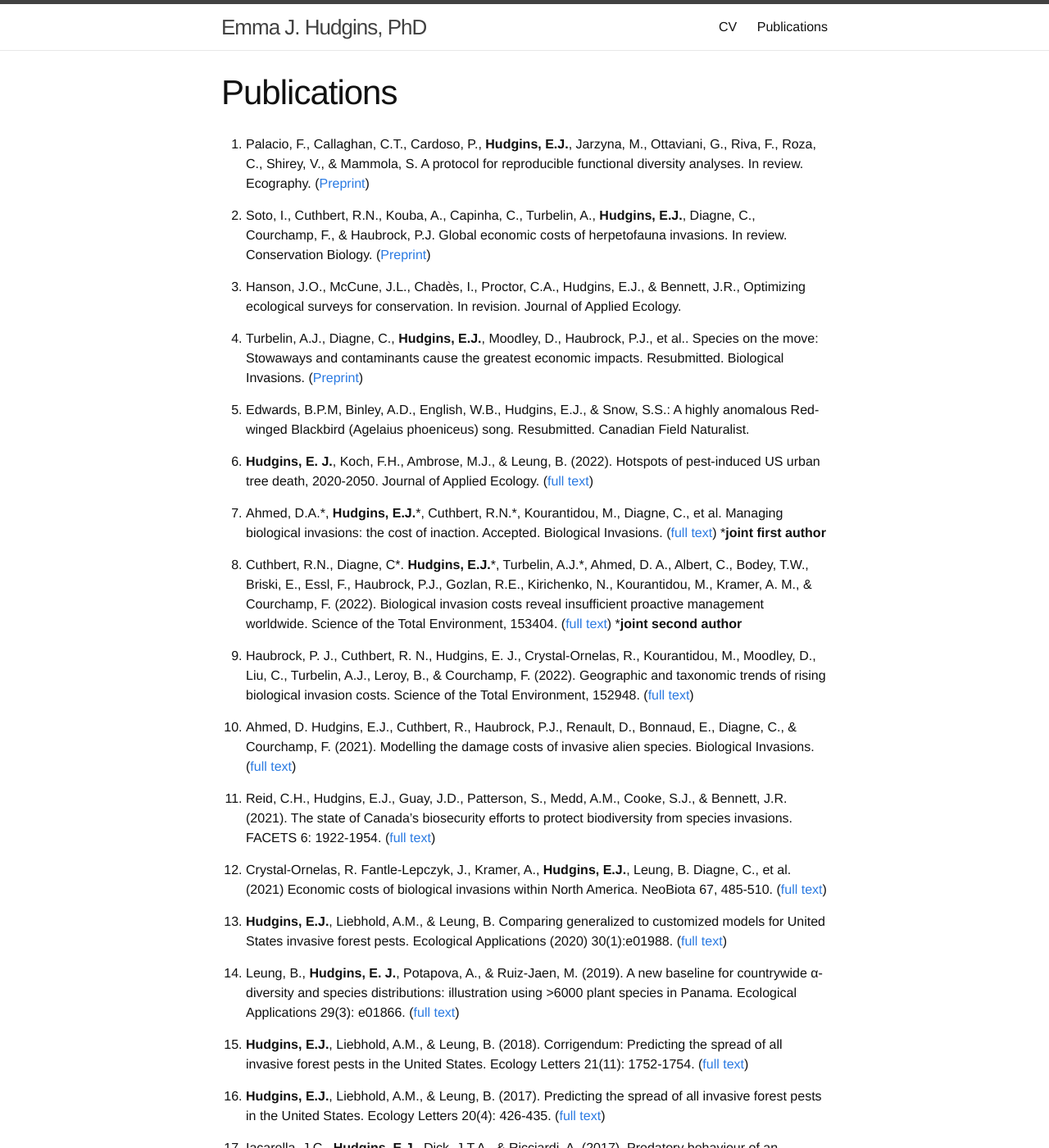
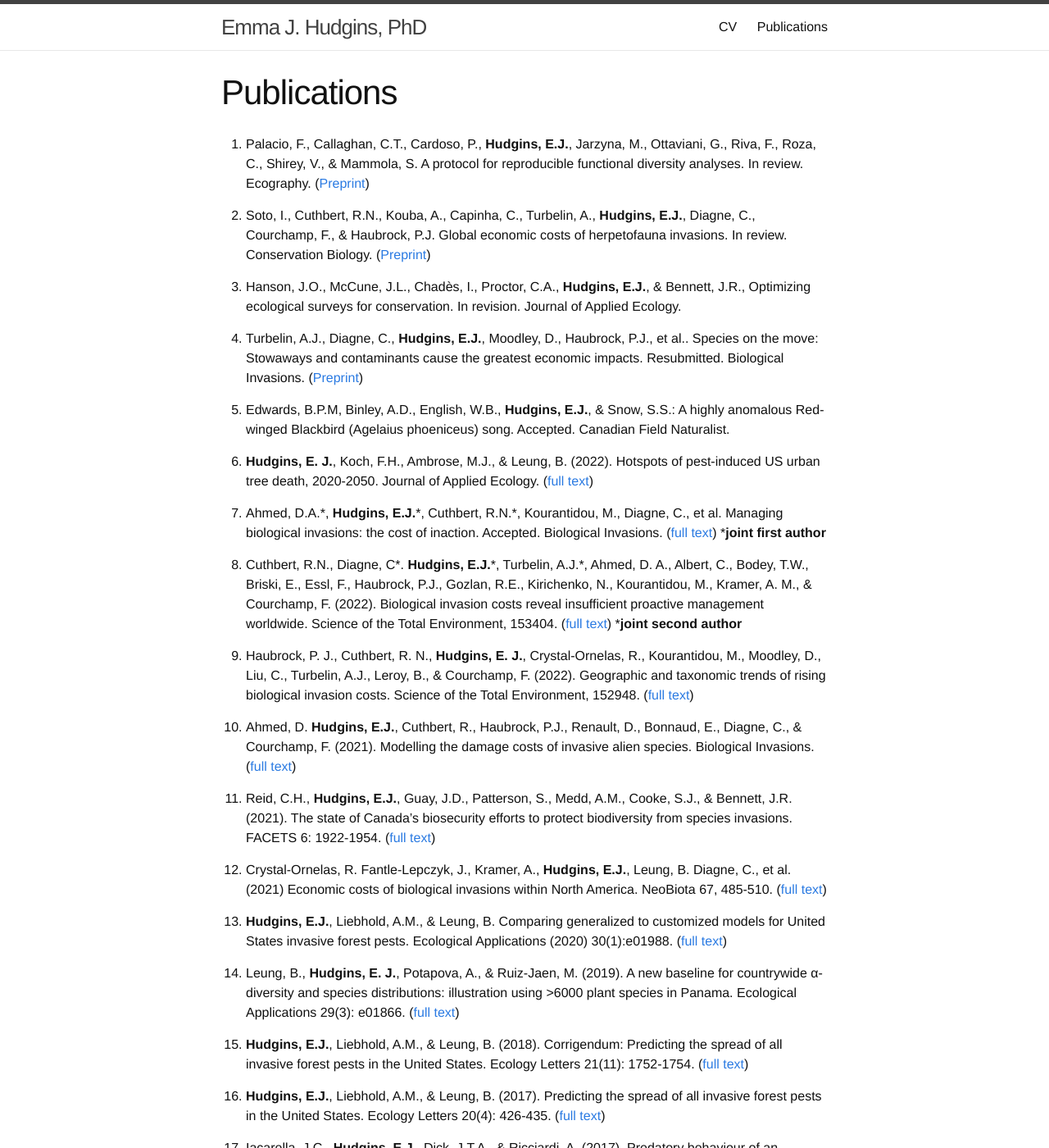
Before and after one commit to emmajhudgins/emmajhudgins.github.io, a Jekyll site: the page built from publications.md, in a window 1280 px wide and 1400 px high. Shown: the whole window at 82% size. Built offline with Jekyll 4.4.1, drawn with Linux system fonts in a browser that asks for light colours; nearby versions of some CDN libraries; some web fonts are replaced.

Commit message:
Update publications.md

```diff
--- a/publications.md
+++ b/publications.md
@@ -11,11 +11,11 @@ order: 2
 
 17.  Soto, I., Cuthbert, R.N., Kouba, A., Capinha, C., Turbelin, A., **Hudgins, E.J.**, Diagne, C., Courchamp, F., & Haubrock, P.J. Global economic costs of herpetofauna invasions. In review. Conservation Biology. ([Preprint](https://doi.org/10.21203/rs.3.rs-964112/v1))
 
-16. Hanson, J.O., McCune, J.L., Chadès, I., Proctor, C.A., Hudgins, E.J., & Bennett, J.R., Optimizing ecological surveys for conservation. In revision. Journal of Applied Ecology.
+16. Hanson, J.O., McCune, J.L., Chadès, I., Proctor, C.A., **Hudgins, E.J.**, & Bennett, J.R., Optimizing ecological surveys for conservation. In revision. Journal of Applied Ecology.
 
 15. Turbelin, A.J., Diagne, C., **Hudgins, E.J.**, Moodley, D., Haubrock, P.J., et al.. Species on the move: Stowaways and contaminants cause the greatest economic impacts. Resubmitted. Biological Invasions. ([Preprint](https://doi.org/10.21203/rs.3.rs-440305/v1))
 
-14. Edwards, B.P.M, Binley, A.D., English, W.B., Hudgins, E.J., & Snow, S.S.: A highly anomalous Red-winged Blackbird (Agelaius phoeniceus) song. Resubmitted. Canadian Field Naturalist.
+14. Edwards, B.P.M, Binley, A.D., English, W.B., **Hudgins, E.J.**, & Snow, S.S.: A highly anomalous Red-winged Blackbird (Agelaius phoeniceus) song. Accepted. Canadian Field Naturalist.
 
 13. **Hudgins, E. J.**, Koch, F.H., Ambrose, M.J., & Leung, B. (2022). Hotspots of pest-induced US urban tree death, 2020-2050. Journal of Applied Ecology. ([full text](https://doi.org/10.1111/1365-2664.14141/))
 
@@ -25,11 +25,11 @@ order: 2
 11. Cuthbert, R.N., Diagne, C\*. **Hudgins, E.J.**\*, Turbelin, A.J.\*, Ahmed, D. A., Albert, C., Bodey, T.W., Briski, E., Essl, F., Haubrock, P.J., Gozlan, R.E., Kirichenko, N., Kourantidou, M., Kramer, A. M., & Courchamp, F. (2022). Biological invasion costs reveal insufficient proactive management worldwide. Science of the Total Environment, 153404. ([full text](https://doi.org/10.1016/j.scitotenv.2022.153404))
 \***joint second author**
 
-10. Haubrock, P. J., Cuthbert, R. N., Hudgins, E. J., Crystal-Ornelas, R., Kourantidou, M., Moodley, D., Liu, C., Turbelin, A.J., Leroy, B., & Courchamp, F. (2022). Geographic and taxonomic trends of rising biological invasion costs. Science of the Total Environment, 152948. ([full text](https://doi.org/10.1016/j.scitotenv.2022.152948))
+10. Haubrock, P. J., Cuthbert, R. N., **Hudgins, E. J.**, Crystal-Ornelas, R., Kourantidou, M., Moodley, D., Liu, C., Turbelin, A.J., Leroy, B., & Courchamp, F. (2022). Geographic and taxonomic trends of rising biological invasion costs. Science of the Total Environment, 152948. ([full text](https://doi.org/10.1016/j.scitotenv.2022.152948))
 
-9. Ahmed, D. Hudgins, E.J., Cuthbert, R., Haubrock, P.J., Renault, D., Bonnaud, E., Diagne, C., & Courchamp, F. (2021). Modelling the damage costs of invasive alien species. Biological Invasions. ([full text](https://doi.org/10.1007/s10530-021-02586-5))
+9. Ahmed, D. **Hudgins, E.J.**, Cuthbert, R., Haubrock, P.J., Renault, D., Bonnaud, E., Diagne, C., & Courchamp, F. (2021). Modelling the damage costs of invasive alien species. Biological Invasions. ([full text](https://doi.org/10.1007/s10530-021-02586-5))
 
-8. Reid, C.H., Hudgins, E.J., Guay, J.D., Patterson, S., Medd, A.M., Cooke, S.J., & Bennett, J.R. (2021). The state of Canada’s biosecurity efforts to protect biodiversity from species invasions. FACETS 6: 1922-1954. ([full text](https://doi.org/10.1139/facets-2021-0012))
+8. Reid, C.H., **Hudgins, E.J.**, Guay, J.D., Patterson, S., Medd, A.M., Cooke, S.J., & Bennett, J.R. (2021). The state of Canada’s biosecurity efforts to protect biodiversity from species invasions. FACETS 6: 1922-1954. ([full text](https://doi.org/10.1139/facets-2021-0012))
 
 7. Crystal-Ornelas, R. Fantle-Lepczyk, J., Kramer, A., **Hudgins, E.J.**, Leung, B. Diagne, C., et al. (2021) Economic costs of biological invasions within North America. NeoBiota 67, 485-510. ([full text](https://neobiota.pensoft.net/article/58038/))
 
```
